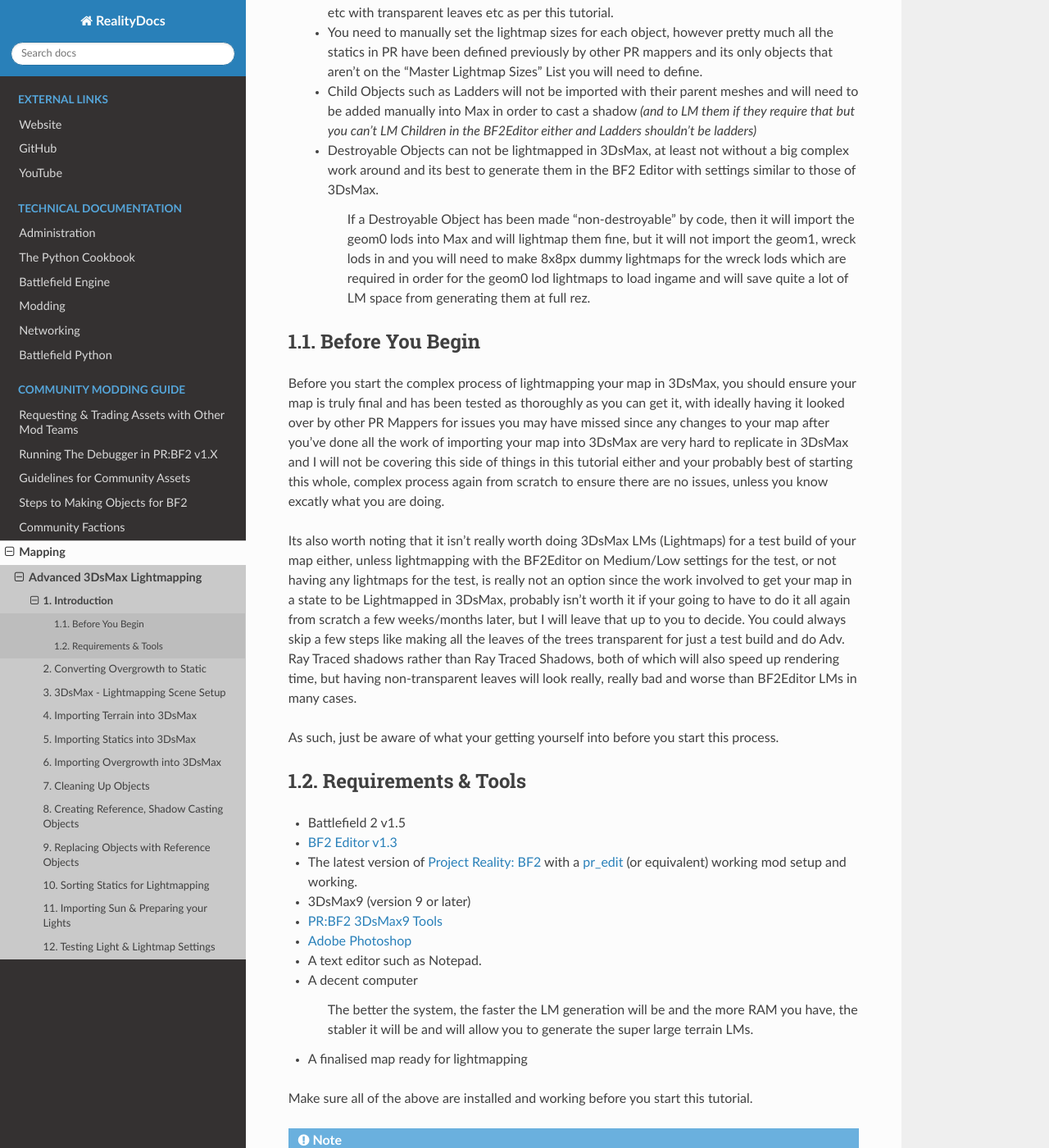
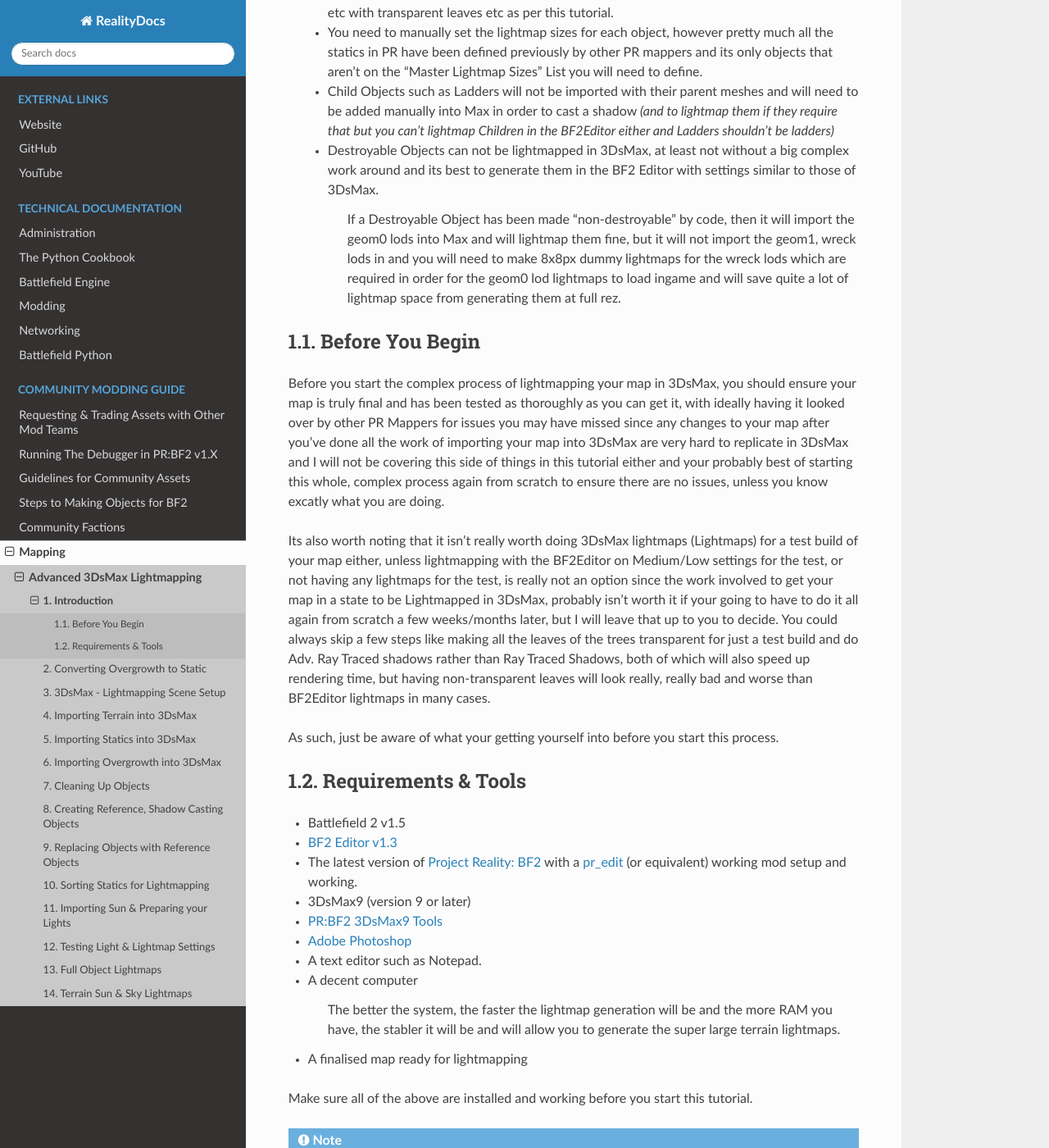
Before and after one commit to papadanku/RealityDocs, a Sphinx documentation site: the page built from docs/source/community/mapping/lightmapping/page1.rst, in a window 1280 px wide and 1400 px high, scrolled down 2211 px. Shown: the whole window at 82% size. Built offline with Sphinx 7.4.7 and the Read the Docs theme 2.0.0, drawn with Linux system fonts in a browser that asks for light colours; some of the changed text lies outside the part shown.

Commit message:
Ported more lightmap pages

```diff
--- a/docs/source/community/mapping/lightmapping/index.rst
+++ b/docs/source/community/mapping/lightmapping/index.rst
@@ -19,3 +19,5 @@
    page10
    page11
    page12
+   page13
+   page14
--- a/docs/source/community/mapping/lightmapping/page1.rst
+++ b/docs/source/community/mapping/lightmapping/page1.rst
@@ -58,17 +58,17 @@
    - Its a very complex process that for someone without any knowledge of 3DsMax and Rendering etc may struggle with but I aim to make this tutorial as straight forward as possible for any novices out there.
    - The setup process prior to lightmapping can be pretty time consuming with having to import all the static meshes of your map etc, especially if your going to setup all your overgrowth etc with transparent leaves etc as per this tutorial.
    - You need to manually set the lightmap sizes for each object, however pretty much all the statics in PR have been defined previously by other PR mappers and its only objects that aren't on the "Master Lightmap Sizes" List you will need to define.
-   - Child Objects such as Ladders will not be imported with their parent meshes and will need to be added manually into Max in order to cast a shadow *(and to LM them if they require that but you can't LM Children in the BF2Editor either and Ladders shouldn't be ladders)*
+   - Child Objects such as Ladders will not be imported with their parent meshes and will need to be added manually into Max in order to cast a shadow *(and to lightmap them if they require that but you can't lightmap Children in the BF2Editor either and Ladders shouldn't be ladders)*
    - Destroyable Objects can not be lightmapped in 3DsMax, at least not without a big complex work around and its best to generate them in the BF2 Editor with settings similar to those of 3DsMax.
 
-      If a Destroyable Object has been made "non-destroyable" by code, then it will import the geom0 lods into Max and will lightmap them fine, but it will not import the geom1, wreck lods in and you will need to make 8x8px dummy lightmaps for the wreck lods which are required in order for the geom0 lod lightmaps to load ingame and will save quite a lot of LM space from generating them at full rez.
+      If a Destroyable Object has been made "non-destroyable" by code, then it will import the geom0 lods into Max and will lightmap them fine, but it will not import the geom1, wreck lods in and you will need to make 8x8px dummy lightmaps for the wreck lods which are required in order for the geom0 lod lightmaps to load ingame and will save quite a lot of lightmap space from generating them at full rez.
 
 Before You Begin
 ----------------
 
 Before you start the complex process of lightmapping your map in 3DsMax, you should ensure your map is truly final and has been tested as thoroughly as you can get it, with ideally having it looked over by other PR Mappers for issues you may have missed since any changes to your map after you've done all the work of importing your map into 3DsMax are very hard to replicate in 3DsMax and I will not be covering this side of things in this tutorial either and your probably best of starting this whole, complex process again from scratch to ensure there are no issues, unless you know excatly what you are doing.
 
-Its also worth noting that it isn't really worth doing 3DsMax LMs (Lightmaps) for a test build of your map either, unless lightmapping with the BF2Editor on Medium/Low settings for the test, or not having any lightmaps for the test, is really not an option since the work involved to get your map in a state to be Lightmapped in 3DsMax, probably isn't worth it if your going to have to do it all again from scratch a few weeks/months later, but I will leave that up to you to decide. You could always skip a few steps like making all the leaves of the trees transparent for just a test build and do Adv. Ray Traced shadows rather than Ray Traced Shadows, both of which will also speed up rendering time, but having non-transparent leaves will look really, really bad and worse than BF2Editor LMs in many cases.
+Its also worth noting that it isn't really worth doing 3DsMax lightmaps (Lightmaps) for a test build of your map either, unless lightmapping with the BF2Editor on Medium/Low settings for the test, or not having any lightmaps for the test, is really not an option since the work involved to get your map in a state to be Lightmapped in 3DsMax, probably isn't worth it if your going to have to do it all again from scratch a few weeks/months later, but I will leave that up to you to decide. You could always skip a few steps like making all the leaves of the trees transparent for just a test build and do Adv. Ray Traced shadows rather than Ray Traced Shadows, both of which will also speed up rendering time, but having non-transparent leaves will look really, really bad and worse than BF2Editor lightmaps in many cases.
 
 As such, just be aware of what your getting yourself into before you start this process.
 
@@ -84,7 +84,7 @@
 - A text editor such as Notepad.
 - A decent computer
 
-   The better the system, the faster the LM generation will be and the more RAM you have, the stabler it will be and will allow you to generate the super large terrain LMs.
+   The better the system, the faster the lightmap generation will be and the more RAM you have, the stabler it will be and will allow you to generate the super large terrain lightmaps.
 
 - A finalised map ready for lightmapping
 
--- a/docs/source/community/mapping/lightmapping/page11.rst
+++ b/docs/source/community/mapping/lightmapping/page11.rst
@@ -68,7 +68,7 @@
 
    This is the "High Quality, Slow Rendering" Option for anyone who has a really good computer and/or has a lot of time to be able to lightmap their map in, like if you have a spare computer sitting around which otherwise would not be used and can lightmap solidly for a week or so. It should be noted that I would only recommend using this setting if your map is truly 100% final, being fully tested before hand and your absolutely sure that no changes are needed for it that will affect its lightmaps.
 
-   In this mode, Object Lightmaps take around **6mins / object** (and its LODs), when lightmapping a high rez LM for a complex object, and it takes around **3x Longer than "Adv. Ray Traced"** and around 2x as long as the BF2 Editor's Final Quality Lightmaps.
+   In this mode, Object Lightmaps take around **6mins / object** (and its LODs), when lightmapping a high rez lightmap for a complex object, and it takes around **3x Longer than "Adv. Ray Traced"** and around 2x as long as the BF2 Editor's Final Quality Lightmaps.
 
    But when it comes to Terrain, at least with a lot of Overgrowth on it, Ray Traced Shadow takes only around **5/7th** of the time of the BF2 Editor with the BF2 Editor taking 11mins 41secs to render a patch, where 3DsMax with Ray Traced Shadows took only **8mins 20secs** to Render the same patch.
 
@@ -83,7 +83,7 @@
 
    This is the "Medium Quality, Fast Rendering" Option for anyone who doesn't have the time or a decent enough computer to do "Ray Traced Shadows". If you plan on changing your map in the future which will require the map to be totally re-lightmapped, then this is the option to pick.
 
-   In this mode Object Lightmaps take around **2mins 30secs / Object** (and its LODs), when lightmapping a high rez LM for a complex object, which is around **1/3 of the time it takes to generate "Ray Traced Shadows"** and almost 1/2 the time the BF2 Editor's takes on Final Quality Lightmaps.
+   In this mode Object Lightmaps take around **2mins 30secs / Object** (and its LODs), when lightmapping a high rez lightmap for a complex object, which is around **1/3 of the time it takes to generate "Ray Traced Shadows"** and almost 1/2 the time the BF2 Editor's takes on Final Quality Lightmaps.
 
    When it comes to Terrain Lightmaps it is considerably faster taking only around **2/9th** of the time of the BF2 Editor with the BF2 Editor taking 11mins 41secs to render a patch, where 3DsMax in Adv. Ray Traced took only **2mins 38secs** to Render the same patch.
 
@@ -159,7 +159,7 @@
       .. note::
 
          - The last bunch of settings can be tweaked quite a bit depending on how powerful the light is and how far your want the light to travel etc.
-         - Getting it right will take a bit of trial and error and to get it right you can do a quick render of your viewport in max and/or do Test LM Renders which I'll get into later in this tutorial.
+         - Getting it right will take a bit of trial and error and to get it right you can do a quick render of your viewport in max and/or do Test lightmap Renders which I'll get into later in this tutorial.
 
 I'm also going to apply my Lighting Template for the Carrier that I've done for other maps since that takes me only a few seconds to apply and here are the settings of the three type of lights used on it, which are two types of **Spot Light** and one type of **Omni Light**, which are all instances of each other so changing the settings on one will change the settings on all the other instances (which is what you should also be doing for your lighting) and if you want to use this Carrier Light Template on your map you can download it here and just align it to the Bridge, note however this is setup for HMS Invincible and if used on the USS Essex there will be a few differences: `https://media.realitymod.com/tutoria...s_Template.zip <https://media.realitymod.com/tutorials/Adv_3DsMax_LMing/Lightmaps_Carrier_Lights_Template.zip>`_
 
--- a/docs/source/community/mapping/lightmapping/page3.rst
+++ b/docs/source/community/mapping/lightmapping/page3.rst
@@ -2,7 +2,7 @@
 3DsMax - Lightmapping Scene Setup
 =================================
 
-First create a new scene and go to "Customise > Units Setup" and for LMing you need to set the Display Unit Scale to "Generic Units" and then click "System Unit Setup" and set "1 Unit = " to "1.0 Inches" then click ok. This will result in a scale of **1m (in BF2) = 10 Units (in Max)**.
+First create a new scene and go to "Customise > Units Setup" and for lightmapping you need to set the Display Unit Scale to "Generic Units" and then click "System Unit Setup" and set "1 Unit = " to "1.0 Inches" then click ok. This will result in a scale of **1m (in BF2) = 10 Units (in Max)**.
 
 .. image:: https://media.realitymod.com/tutorials/Adv_3DsMax_LMing/Adv_3DsMax_LMing_000011.jpg
 
--- a/docs/source/community/mapping/lightmapping/page4.rst
+++ b/docs/source/community/mapping/lightmapping/page4.rst
@@ -16,7 +16,7 @@
 
 .. image:: https://media.realitymod.com/tutorials/Adv_3DsMax_LMing/Adv_3DsMax_LMing_000015.jpg
 
-Now your terrain is imported, to help you distinguish and navigate it more easily, as well as a few things to help with LMing it later on, I would first recommend you first rename your terrain object from ``Object01`` (or something similar) to ``_TERRAIN`` and Convert your Terrain to an Edible Polygon.
+Now your terrain is imported, to help you distinguish and navigate it more easily, as well as a few things to help with lightmapping it later on, I would first recommend you first rename your terrain object from ``Object01`` (or something similar) to ``_TERRAIN`` and Convert your Terrain to an Edible Polygon.
 
 .. image:: https://media.realitymod.com/tutorials/Adv_3DsMax_LMing/Adv_3DsMax_LMing_000019.jpg
 
--- a/docs/source/community/mapping/lightmapping/page9.rst
+++ b/docs/source/community/mapping/lightmapping/page9.rst
@@ -66,7 +66,7 @@
 
 .. image:: https://media.realitymod.com/tutorials/Adv_3DsMax_LMing/Adv_3DsMax_LMing_000137.jpg
 
-You can alternatively just go though each material and turn off the **show in viewport**, button which then *should* still have the material render with its transparent leaves when doing the LMs but this takes longer than just swapping materials, depending on your system, how many transparent objects and materials you have etc.
+You can alternatively just go though each material and turn off the **show in viewport**, button which then *should* still have the material render with its transparent leaves when doing the lightmaps but this takes longer than just swapping materials, depending on your system, how many transparent objects and materials you have etc.
 
 .. image:: https://media.realitymod.com/tutorials/Adv_3DsMax_LMing/Adv_3DsMax_LMing_000138.jpg
 
```
Also changed, not shown: other parts of docs/source/community/mapping/lightmapping/page1.rst (+2 -2 lines), docs/source/community/mapping/lightmapping/page13.rst (added, +88 -0 lines), docs/source/community/mapping/lightmapping/page14.rst (added, +90 -0 lines).
